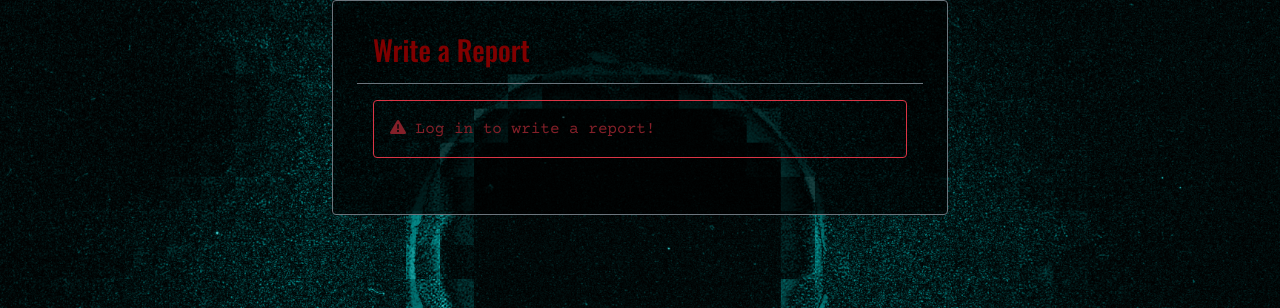
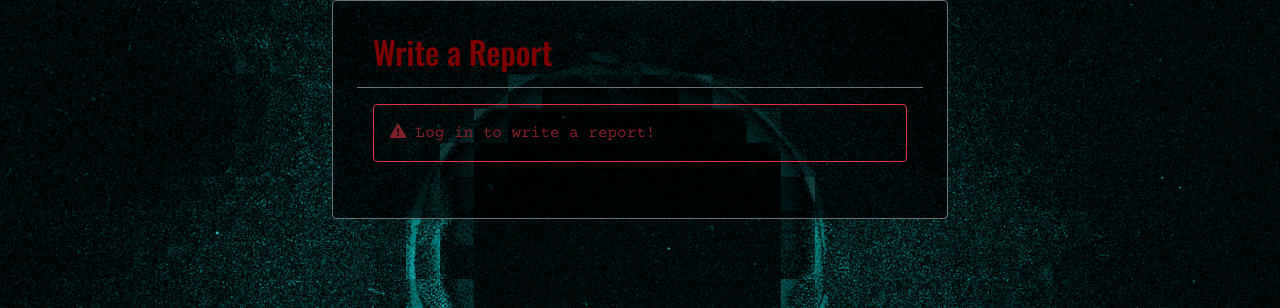
Before and after one commit to 0davidog/Umbra-Report, a Django app: page /create/ in a window 1280 px wide. Shown: the part 130-438 px from the top of the page. Run offline with Django 4.2, Linux system fonts and the light colour scheme; some libraries are stand-ins or nearby versions.

Commit message:
Alter headings on create edit form to fit sequence

```diff
--- a/blog/templates/blog/create_report.html
+++ b/blog/templates/blog/create_report.html
@@ -7,9 +7,9 @@
         <div class="col-md-6">
             <div class="card border-secondary p-4 mb-5">
                 <div class="card-header border-secondary">
-                    <h3 class="card-title">
+                    <h2 class="card-title">
                         Write a Report
-                    </h3>
+                    </h2>
                 </div>
                 <div class="card-body">
                     <!-- Report creation form -->
--- a/blog/templates/blog/edit_report.html
+++ b/blog/templates/blog/edit_report.html
@@ -8,9 +8,9 @@
             <div class="card border-secondary p-4 mb-5">
 
                 <div class="card-header border-secondary">
-                    <h3 class="card-title">
+                    <h2 class="card-title">
                         Edit Report
-                    </h3>
+                    </h2>
                 </div>
 
                 <div class="card-body">
```
